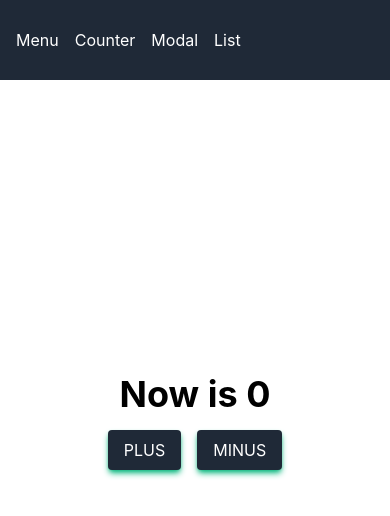
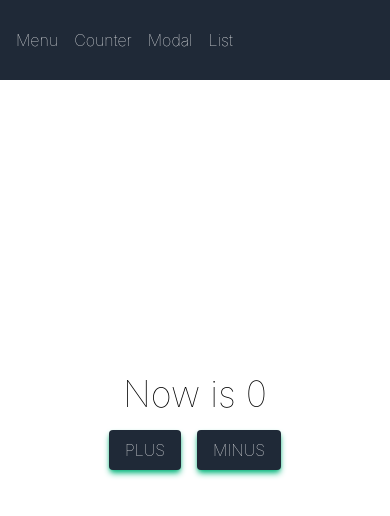
Before and after one commit to Domalega/projectes-on-react, a React (Create React App) app: page /counter in a window 390 px wide. Shown: the top 516 px of the page. Built offline with nearby package versions, Linux system fonts and the light colour scheme.

Commit message:
for mobile layout

```diff
--- a/src/components/NavBar.tsx
+++ b/src/components/NavBar.tsx
@@ -19,7 +19,7 @@ const NavBar: React.FC<NavBarProps> = ({ links }) => {
           <Link
             key={index}
             to={link.path}
-            className="text-white mr-4 hover:text-emerald-400 hover:border-b-8 duration-200 ease-in"
+            className="font-thin md:text-2xl text-white mr-4 hover:text-emerald-400 hover:border-b-8 duration-200 ease-in"
           >
             {link.page}
           </Link>
--- a/src/pages/CounterPage.tsx
+++ b/src/pages/CounterPage.tsx
@@ -19,16 +19,18 @@ const CounterPage: React.FC<CounterPageProps> = () => {
 
   return (
     <div className="flex flex-col items-center justify-center min-h-screen">
-      <h1 className="text-4xl font-bold mb-4">Now is {memoizedCounter}</h1>
+      <h1 className="md:text-6xl text-4xl font-bold mb-4 font-thin">
+        Now is {memoizedCounter}
+      </h1>
       <div className="space-x-4">
         <button
-          className="px-4 py-2 bg-gray-800 text-white rounded shadow-emerald-500 shadow-md hover:bg-gray-400 hover:translate-x-1 hover:translate-y-1 duration-300"
+          className="md:text-2xl text-0.5xl font-thin px-4 py-2 bg-gray-800 text-white rounded shadow-emerald-500 shadow-md hover:bg-gray-400 hover:translate-x-1 hover:translate-y-1 duration-300"
           onClick={() => setCounter(counter + 1)}
         >
           PLUS
         </button>
         <button
-          className="px-4 py-2 bg-gray-800 text-white rounded shadow-emerald-500 shadow-md hover:bg-gray-400 hover:translate-x-1 hover:translate-y-1 duration-300"
+          className="md:text-2xl text-0.5xl font-thin px-4 py-2 bg-gray-800 text-white rounded shadow-emerald-500 shadow-md hover:bg-gray-400 hover:translate-x-1 hover:translate-y-1 duration-300"
           onClick={() => setCounter(counter - 1)}
           onDragStart={(event) => DragStartHandler(event)}
           onDragLeave={(event) => DragLeaveHandler(event)}
--- a/src/pages/MenuPage.tsx
+++ b/src/pages/MenuPage.tsx
@@ -14,14 +14,14 @@ interface MenuPageProps {
 const MenuPage: React.FC<MenuPageProps> = ({ links }) => {
   return (
     <div className="flex items-center justify-center min-h-screen">
-      <div className="grid grid-cols-3 gap-4">
+      <div className="grid grid-cols-2 md:grid-cols-3 lg:grid-cols-4 gap-4">
         {links.map((link) => {
           if (link.page !== "Menu") {
             return (
               <Link
                 key={link.page}
                 to={link.path}
-                className=" text-2xl border rounded-sm p-4 shadow-emerald-500 shadow-md hover:bg-gray-400 hover:translate-x-1 hover:translate-y-1 duration-300"
+                className="text-2xl md:text-4xl text-center border rounded-sm p-4 shadow-emerald-500 shadow-md hover:bg-gray-400 hover:translate-x-1 hover:translate-y-1 duration-300"
               >
                 {link.page}
               </Link>
```
